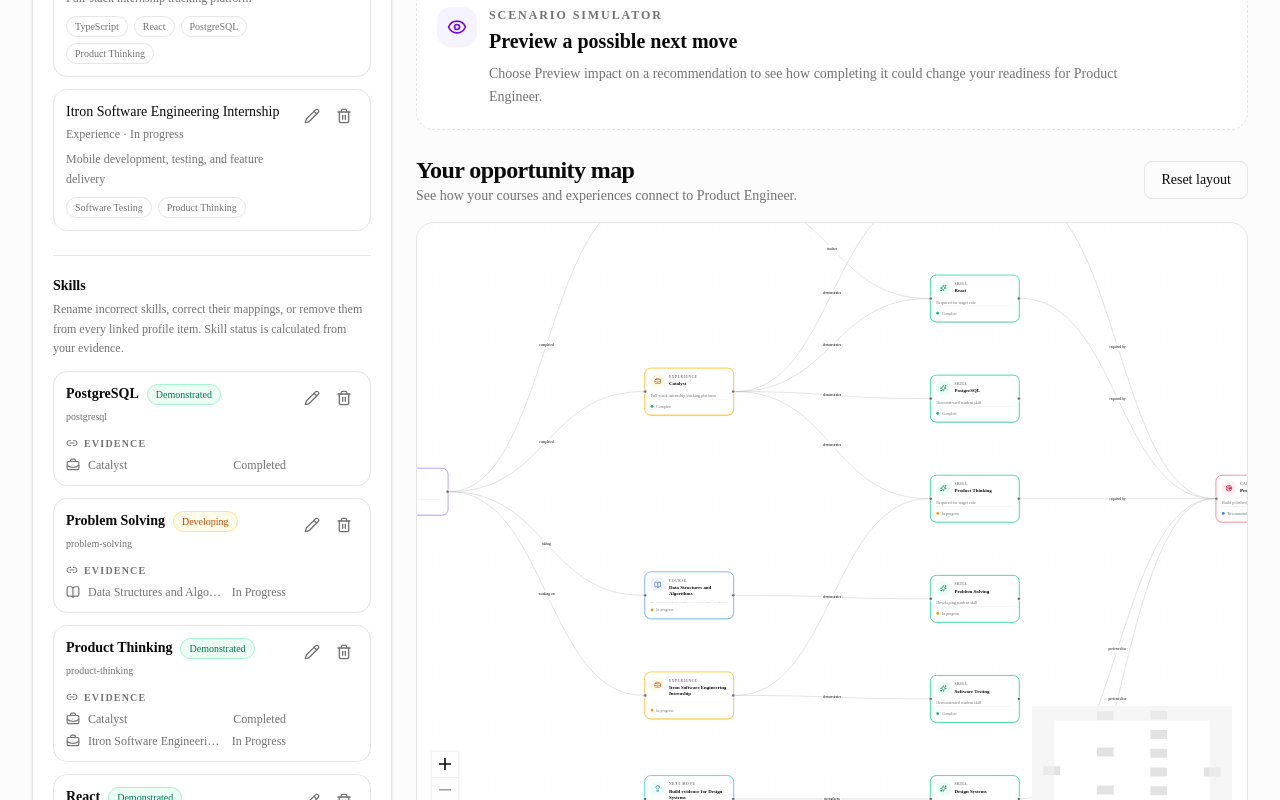
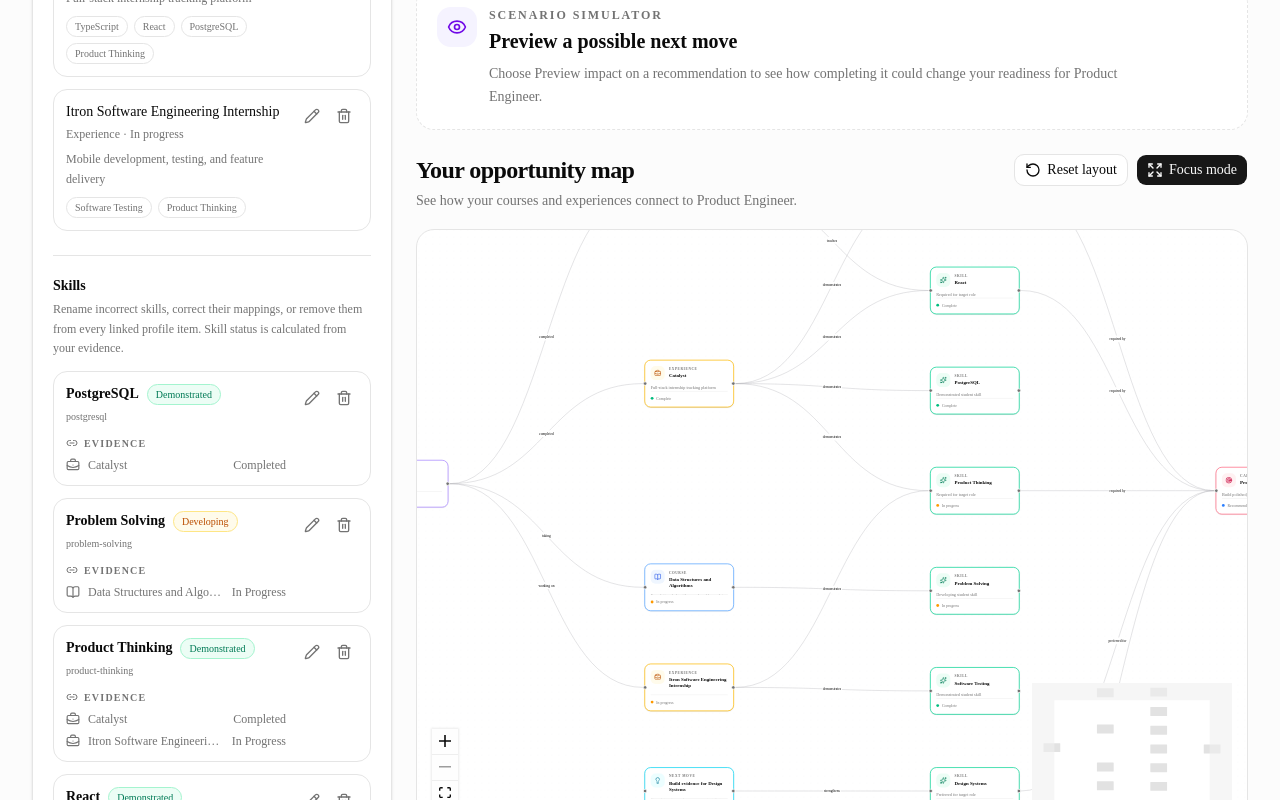
Before and after one commit to akeight/mova-graph, a Next.js app: page / in a window 1280 px wide. Shown: the part 2600-3400 px from the top of the page. Built offline with nearby package versions, Linux system fonts and the light colour scheme; no server answers; the database is empty.

Commit message:
feat: adds focus mode to graph

```diff
--- a/src/features/pathway-graph/components/mova-graph.tsx
+++ b/src/features/pathway-graph/components/mova-graph.tsx
@@ -1,6 +1,12 @@
 "use client";
 
-import { useCallback, useEffect, useMemo, useRef } from "react";
+import {
+  useCallback,
+  useEffect,
+  useMemo,
+  useRef,
+  useState,
+} from "react";
 
 import {
   Background,
@@ -14,18 +20,56 @@ import {
   type ReactFlowInstance,
 } from "@xyflow/react";
 
-import type { CareerRole } from "@/features/goals/types/career-role";
-import type { StudentProfile } from "@/features/student-profile/types/student-profile";
+import {
+  Expand,
+  Minimize2,
+  RotateCcw,
+} from "lucide-react";
 
-import { buildStudentGraph } from "../builders/build-student-graph";
-import { layoutMovaGraph } from "../layout/layout-mova-graph";
-import { MovaNodeCard } from "../nodes/mova-node";
-import type { MovaEdge, MovaNode } from "../types/graph";
+import { Button } from
+  "@/components/ui/button";
+
+import {
+  Dialog,
+  DialogContent,
+  DialogDescription,
+  DialogHeader,
+  DialogTitle,
+} from "@/components/ui/dialog";
+
+import type { CareerRole } from
+  "@/features/goals/types/career-role";
+
 import type { NextMoveRecommendation } from
   "@/features/recommendations/types/recommendation";
 
+import type { StudentProfile } from
+  "@/features/student-profile/types/student-profile";
+
+import { buildStudentGraph } from
+  "../builders/build-student-graph";
+
+import { layoutMovaGraph } from
+  "../layout/layout-mova-graph";
+
+import { MovaNodeCard } from
+  "../nodes/mova-node";
+
+import type {
+  MovaEdge,
+  MovaGraph as MovaGraphData,
+  MovaNode,
+} from "../types/graph";
+
 const HORIZONTAL_SPACING = 560;
 const VERTICAL_SPACING = 150;
+
+const FIT_VIEW_OPTIONS = {
+  padding: 0.1,
+  minZoom: 0.35,
+  maxZoom: 0.85,
+  duration: 350,
+} as const;
 
 const nodeTypes = {
   mova: MovaNodeCard,
@@ -38,100 +82,124 @@ type MovaGraphProps = {
   isScenarioPreview?: boolean;
 };
 
-export function MovaGraph({
-  profile,
-  role,
-  recommendations,
-  isScenarioPreview = false,
-}: MovaGraphProps) {
-  const graph = useMemo(() => {
-    const studentGraph = buildStudentGraph(profile, role, recommendations);
+type OpportunityMapCanvasProps = {
+  graph: MovaGraphData;
+  resetVersion: number;
+  isFocusMode?: boolean;
+};
 
-    return layoutMovaGraph(studentGraph, {
-      horizontalSpacing: HORIZONTAL_SPACING,
-      verticalSpacing: VERTICAL_SPACING,
-    });
-  }, [profile, role, recommendations]);
+function OpportunityMapCanvas({
+  graph,
+  resetVersion,
+  isFocusMode = false,
+}: OpportunityMapCanvasProps) {
+  const [nodes, setNodes, onNodesChange] =
+    useNodesState<MovaNode>(
+      graph.nodes,
+    );
+
+  const [edges, setEdges, onEdgesChange] =
+    useEdgesState<MovaEdge>(
+      graph.edges,
+    );
+
+  const reactFlowInstanceRef =
+    useRef<
+      ReactFlowInstance<
+        MovaNode,
+        MovaEdge
+      > | null
+    >(null);
 
   const structureKey = useMemo(
-    () => graph.nodes.map((node) => node.id).sort().join("|"),
+    () =>
+      graph.nodes
+        .map((node) => node.id)
+        .sort()
+        .join("|"),
     [graph.nodes],
   );
 
-  const [nodes, setNodes, onNodesChange] =
-    useNodesState<MovaNode>(graph.nodes);
-
-  const [edges, setEdges, onEdgesChange] =
-    useEdgesState<MovaEdge>(graph.edges);
-
-  const reactFlowInstanceRef =
-    useRef<ReactFlowInstance<MovaNode, MovaEdge> | null>(null);
+  const fitGraph = useCallback(
+    (duration = 350) => {
+      window.requestAnimationFrame(
+        () => {
+          void reactFlowInstanceRef.current
+            ?.fitView({
+              ...FIT_VIEW_OPTIONS,
+              duration,
+            });
+        },
+      );
+    },
+    [],
+  );
 
   useEffect(() => {
     setNodes(graph.nodes);
     setEdges(graph.edges);
-  }, [graph, setEdges, setNodes]);
+  }, [
+    graph,
+    setEdges,
+    setNodes,
+  ]);
 
   useEffect(() => {
-    window.requestAnimationFrame(() => {
-      void reactFlowInstanceRef.current?.fitView({
-        padding: 0.1,
-        minZoom: 0.35,
-        maxZoom: 0.85,
-        duration: 350,
-      });
-    });
-  }, [structureKey]);
+    fitGraph();
+  }, [
+    fitGraph,
+    structureKey,
+  ]);
 
-  const resetGraphLayout = useCallback(() => {
+  useEffect(() => {
+    if (resetVersion === 0) {
+      return;
+    }
+
     setNodes(graph.nodes);
     setEdges(graph.edges);
-
-    window.requestAnimationFrame(() => {
-      void reactFlowInstanceRef.current?.fitView({
-        padding: 0.1,
-        minZoom: 0.35,
-        maxZoom: 0.85,
-        duration: 400,
-      });
-    });
-  }, [graph, setEdges, setNodes]);
+    fitGraph(400);
+  }, [
+    fitGraph,
+    graph,
+    resetVersion,
+    setEdges,
+    setNodes,
+  ]);
 
   return (
-    <section className="min-w-0 space-y-4">
-      <div className="flex flex-wrap items-center justify-between gap-4">
-        <div>
-        <h2 className="text-2xl font-semibold tracking-tight">
-  {isScenarioPreview
-    ? "Projected opportunity map"
-    : "Your opportunity map"}
-</h2>
-
-<p className="text-sm text-muted-foreground">
-  {isScenarioPreview
-    ? `Preview how this move could change your path toward ${role.title}.`
-    : `See how your courses and experiences connect to ${role.title}.`}
-</p>
-        </div>
-
-        <button
-          type="button"
-          onClick={resetGraphLayout}
-          className="rounded-md border px-4 py-2 text-sm font-medium transition-colors hover:bg-muted"
+    <div
+      className={
+        isFocusMode
+          ? "h-full min-h-0 w-full overflow-hidden bg-background"
+          : [
+              "h-[500px]",
+              "w-full",
+              "overflow-hidden",
+              "rounded-2xl",
+              "border",
+              "bg-background",
+              "sm:h-[600px]",
+              "lg:h-[70vh]",
+              "lg:min-h-[620px]",
+            ].join(" ")
+      }
     >
-          Reset layout
-        </button>
-      </div>
-
-      <div className="h-[75vh] min-h-[650px] w-full overflow-hidden rounded-2xl border bg-background">
       <ReactFlow
         nodes={nodes}
         edges={edges}
         nodeTypes={nodeTypes}
-          onNodesChange={onNodesChange}
-          onEdgesChange={onEdgesChange}
+        onNodesChange={
+          onNodesChange
+        }
+        onEdgesChange={
+          onEdgesChange
+        }
         onInit={(instance) => {
-            reactFlowInstanceRef.current = instance;
+          reactFlowInstanceRef.current =
+            instance;
+
+          fitGraph();
         }}
         nodesConnectable={false}
         fitView
@@ -142,18 +210,230 @@ export function MovaGraph({
         }}
         minZoom={0.35}
         maxZoom={1.5}
+        aria-label="Career opportunity map"
       >
         <Background
-            variant={BackgroundVariant.Dots}
+          variant={
+            BackgroundVariant.Dots
+          }
           gap={20}
           size={1}
         />
 
         <Controls />
 
-          <MiniMap pannable zoomable />
+        <MiniMap
+          pannable
+          zoomable
+          className="hidden md:block"
+        />
       </ReactFlow>
     </div>
-    </section>
   );
 }
+
+export function MovaGraph({
+  profile,
+  role,
+  recommendations,
+  isScenarioPreview = false,
+}: MovaGraphProps) {
+  const [isFocusModeOpen, setIsFocusModeOpen] =
+    useState(false);
+
+  const [
+    resetVersion,
+    setResetVersion,
+  ] = useState(0);
+
+  const graph = useMemo(() => {
+    const studentGraph =
+      buildStudentGraph(
+        profile,
+        role,
+        recommendations,
+      );
+
+    return layoutMovaGraph(
+      studentGraph,
+      {
+        horizontalSpacing:
+          HORIZONTAL_SPACING,
+
+        verticalSpacing:
+          VERTICAL_SPACING,
+      },
+    );
+  }, [
+    profile,
+    recommendations,
+    role,
+  ]);
+
+  const resetGraphLayout = () => {
+    setResetVersion(
+      (currentVersion) =>
+        currentVersion + 1,
+    );
+  };
+
+  const title = isScenarioPreview
+    ? "Projected opportunity map"
+    : "Your opportunity map";
+
+  const description =
+    isScenarioPreview
+      ? `Preview how this move could change your path toward ${role.title}.`
+      : `See how your courses and experiences connect to ${role.title}.`;
+
+  return (
+    <>
+      <section className="min-w-0 space-y-4">
+        <div className="flex flex-col gap-4 sm:flex-row sm:items-start sm:justify-between">
+          <div className="min-w-0">
+            <h2 className="text-2xl font-semibold tracking-tight">
+              {title}
+            </h2>
+
+            <p className="mt-1 max-w-2xl text-sm leading-relaxed text-muted-foreground">
+              {description}
+            </p>
+          </div>
+
+          <div className="flex shrink-0 flex-wrap gap-2">
+            <Button
+              type="button"
+              variant="outline"
+              onClick={
+                resetGraphLayout
+              }
+            >
+              <RotateCcw
+                aria-hidden="true"
+              />
+
+              Reset layout
+            </Button>
+
+            <Button
+              type="button"
+              onClick={() =>
+                setIsFocusModeOpen(
+                  true,
+                )
+              }
+            >
+              <Expand
+                aria-hidden="true"
+              />
+
+              Focus mode
+            </Button>
+          </div>
+        </div>
+
+        <OpportunityMapCanvas
+          graph={graph}
+          resetVersion={
+            resetVersion
+          }
+        />
+
+        <p className="text-xs leading-relaxed text-muted-foreground md:hidden">
+          Drag to explore the map,
+          pinch to zoom, or open Focus
+          mode for a larger view.
+        </p>
+      </section>
+
+      <Dialog
+        open={isFocusModeOpen}
+        onOpenChange={
+          setIsFocusModeOpen
+        }
+      >
+        <DialogContent
+          showCloseButton={false}
+          className={[
+            "top-0",
+            "left-0",
+            "h-dvh",
+            "w-screen",
+            "max-w-none",
+            "translate-x-0",
+            "translate-y-0",
+            "grid-rows-[auto_minmax(0,1fr)]",
+            "gap-0",
+            "rounded-none",
+            "border-0",
+            "p-0",
+            "sm:max-w-none",
+          ].join(" ")}
+        >
+          <DialogHeader className="flex-row items-center justify-between gap-4 border-b bg-background px-4 py-3 pr-4 sm:px-6">
+            <div className="min-w-0">
+              <DialogTitle className="truncate text-base font-semibold sm:text-lg">
+                {title}
+              </DialogTitle>
+
+              <DialogDescription className="mt-1 hidden truncate sm:block">
+                {description}
+              </DialogDescription>
+            </div>
+
+            <div className="flex shrink-0 items-center gap-2">
+              <Button
+                type="button"
+                variant="outline"
+                size="sm"
+                onClick={
+                  resetGraphLayout
+                }
+              >
+                <RotateCcw
+                  aria-hidden="true"
+                />
+
+                <span className="hidden sm:inline">
+                  Reset
+                </span>
+              </Button>
+
+              <Button
+                type="button"
+                size="sm"
+                onClick={() =>
+                  setIsFocusModeOpen(
+                    false,
+                  )
+                }
+              >
+                <Minimize2
+                  aria-hidden="true"
+                />
+
+                <span className="hidden sm:inline">
+                  Exit focus
+                </span>
+
+                <span className="sm:hidden">
+                  Exit
+                </span>
+              </Button>
+            </div>
+          </DialogHeader>
+
+          <div className="min-h-0">
+            <OpportunityMapCanvas
+              graph={graph}
+              resetVersion={
+                resetVersion
+              }
+              isFocusMode
+            />
+          </div>
+        </DialogContent>
+      </Dialog>
+    </>
+  );
+}
```
Lines whose indentation alone changed are shown as unchanged.
